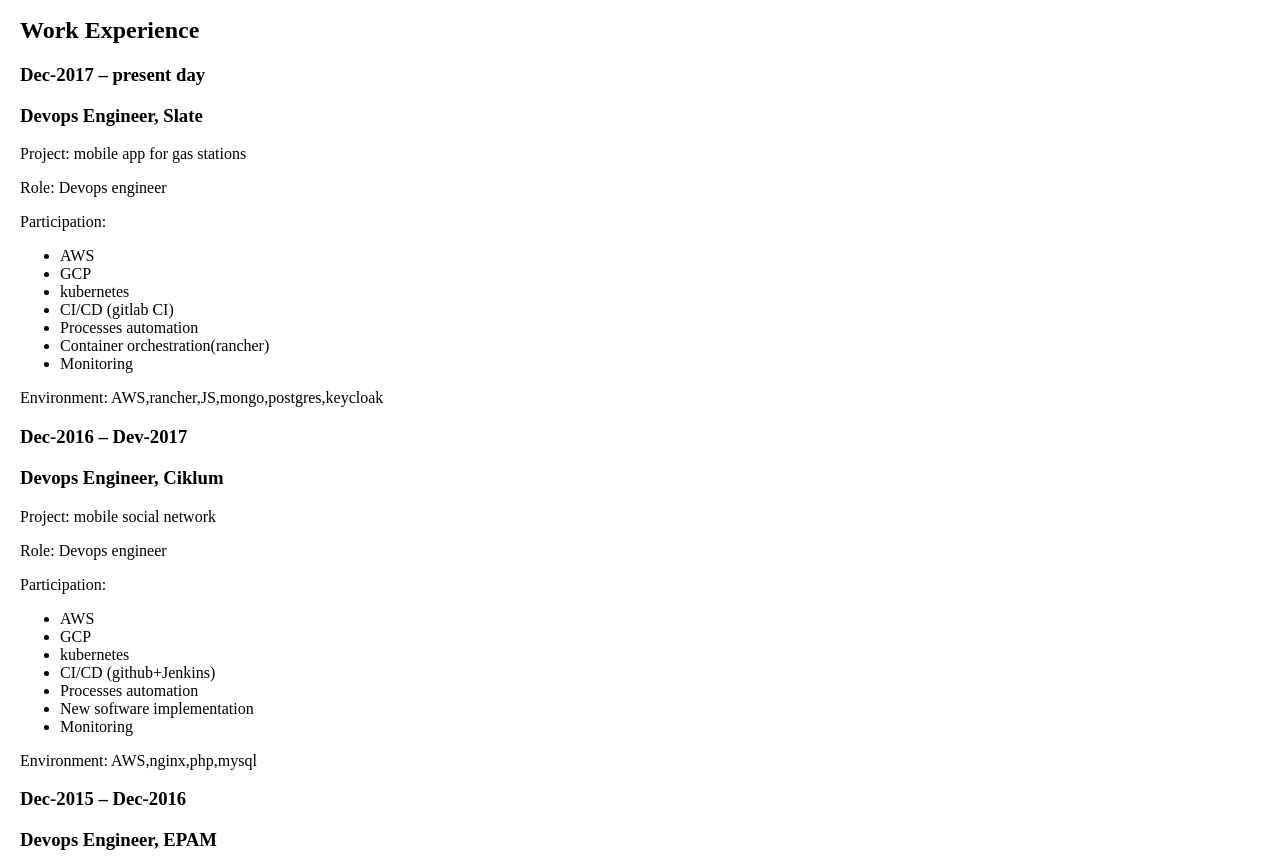
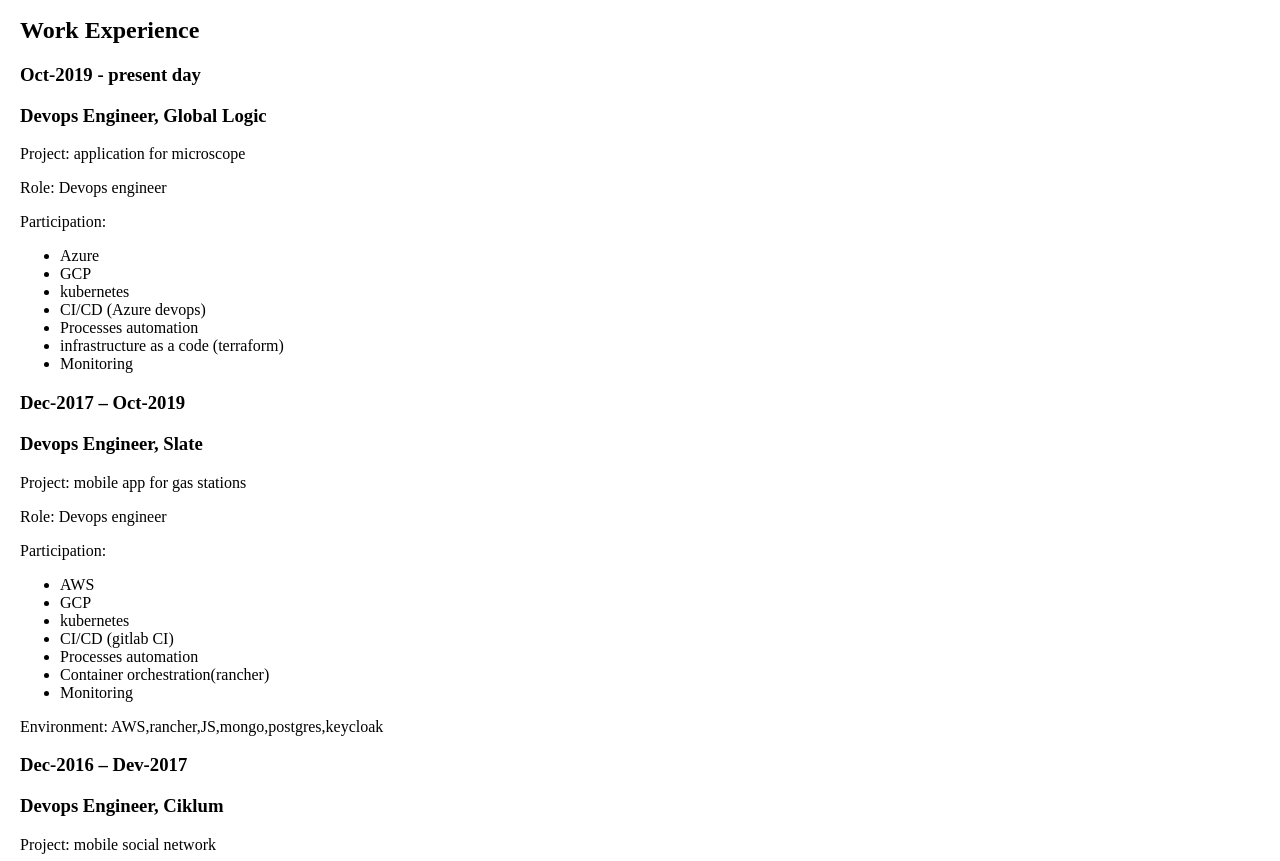
Before and after one commit to bikboy/cv, a plain HTML site: page index.html in a window 1280 px wide. Shown: the part 870-1731 px from the top of the page. Drawn offline with Linux system fonts and the light colour scheme; a script that the page names is missing.

Commit message:
gl experience added

```diff
--- a/index.html
+++ b/index.html
@@ -131,7 +131,21 @@
 		</div>
 		<div id="experience">
 			<h2>Work Experience</h2>
-			<h3>Dec-2017 – present day</h3>
+			<h3>Oct-2019 - present day</h3>
+			<h3>Devops Engineer, Global Logic</h3>
+			<p>Project: application for microscope</p>
+			<p>Role: Devops engineer</p>
+			<p>Participation:</p>
+			<ul>
+				<li>Azure</li>
+				<li>GCP</li>
+				<li>kubernetes</li>
+				<li>CI/CD (Azure devops)</li>
+				<li>Processes automation</li>
+				<li>infrastructure as a code (terraform)</li>
+				<li>Monitoring</li>
+			</ul>
+			<h3>Dec-2017 – Oct-2019</h3>
 			<h3>Devops Engineer, Slate</h3>
 			<p>Project: mobile app for gas stations</p>
 			<p>Role: Devops engineer</p>
```
